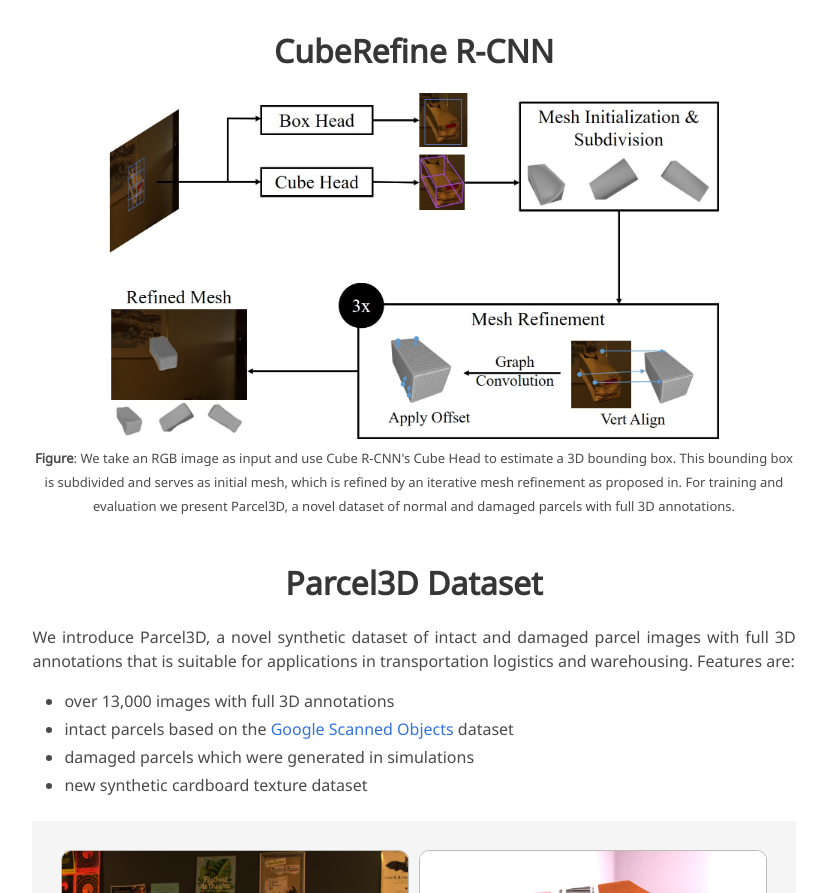
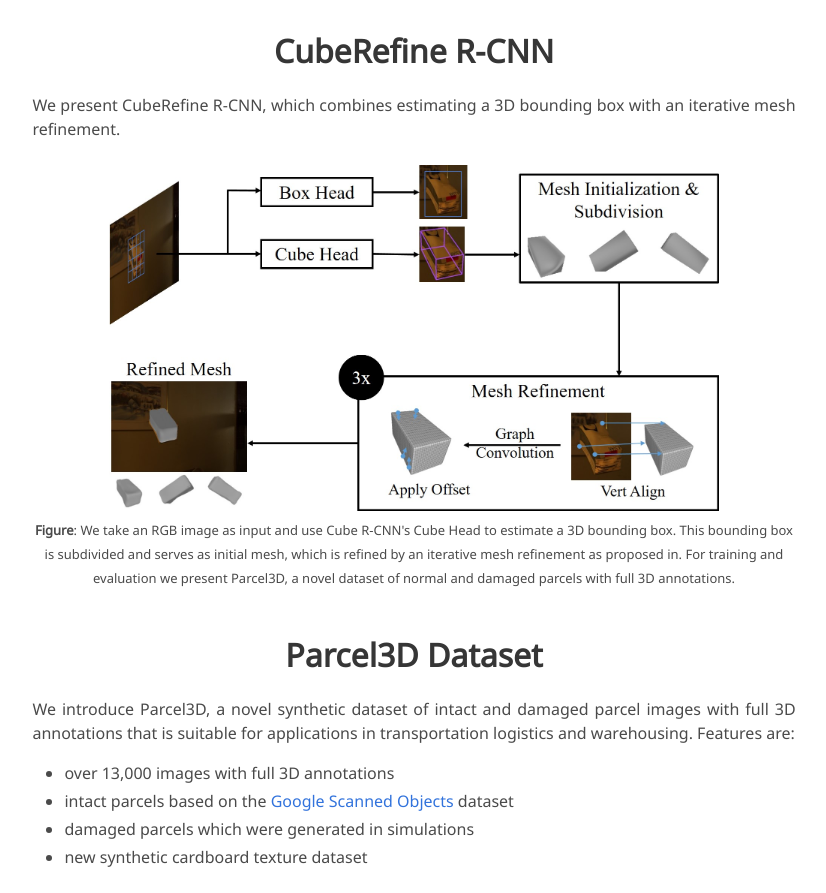
Before and after one commit to a-nau/parcel3d, a plain HTML site: page index.html in a window 1280 px wide. Shown: the part 989-1882 px from the top of the page, without its empty margins (226-1052 px from the left). Drawn offline with nearby package versions, Linux system fonts and the light colour scheme; some icons are missing; a web font is replaced by a local one.

Commit message:
feat: small update

```diff
--- a/index.html
+++ b/index.html
@@ -182,6 +182,10 @@
         <div class="columns is-centered has-text-centered">
           <div class="column is-four-fifths">
             <h2 class="title is-3">CubeRefine R-CNN</h2>
+            <div class="content has-text-justified">
+              We present CubeRefine R-CNN, which combines estimating a 3D
+              bounding box with an iterative mesh refinement.
+            </div>
             <p>
               <img src="static/images/overview.jpg" width="80%" />
               <br />
```
